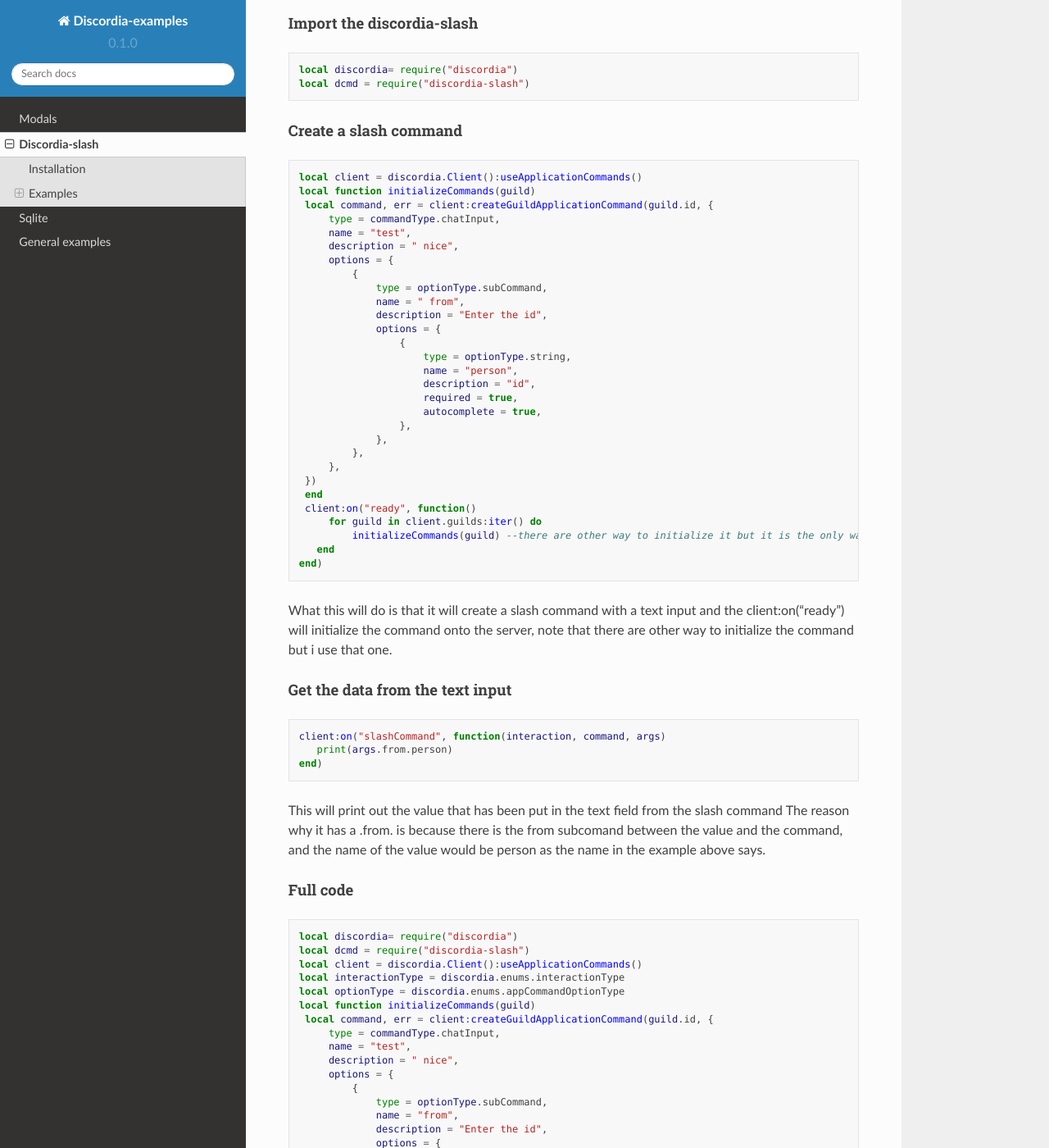
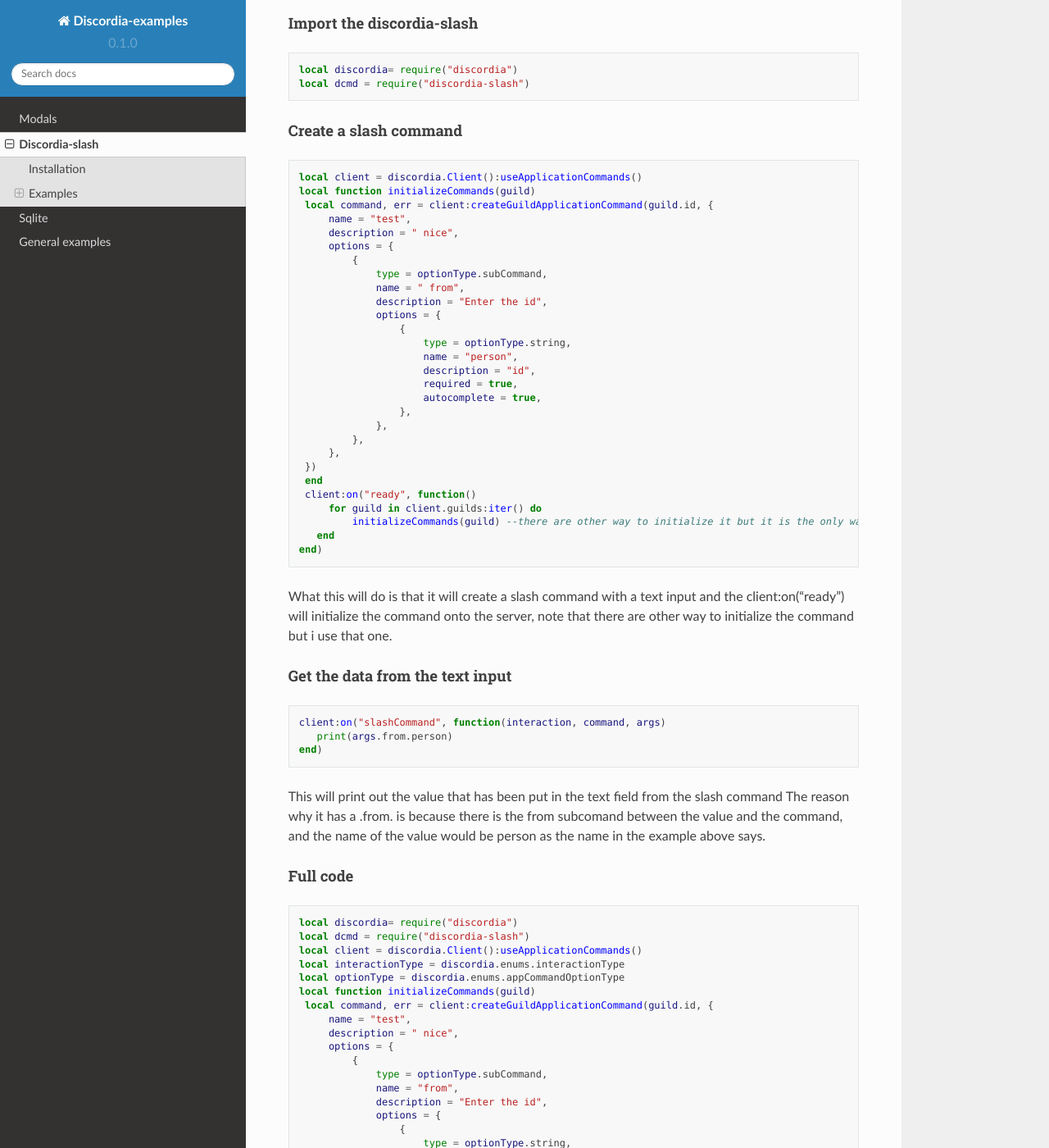
Before and after one commit to justdie386/discordia-examples, a Sphinx documentation site: the page built from docs/source/slash.rst, in a window 1280 px wide and 1400 px high, scrolled down 920 px. Shown: the whole window at 82% size. Built offline with Sphinx 7.4.7 and the Read the Docs theme 2.0.0, drawn with Linux system fonts in a browser that asks for light colours.

Commit message:
Update slash.rst
removed commandType as the library seems to have it now deprecated idk

```diff
--- a/docs/source/slash.rst
+++ b/docs/source/slash.rst
@@ -36,7 +36,6 @@
    local client = discordia.Client():useApplicationCommands()
    local function initializeCommands(guild)
     local command, err = client:createGuildApplicationCommand(guild.id, {
-        type = commandType.chatInput,
         name = "test",
         description = " nice",
         options = {
@@ -88,7 +87,6 @@
    local optionType = discordia.enums.appCommandOptionType
    local function initializeCommands(guild)
     local command, err = client:createGuildApplicationCommand(guild.id, {
-        type = commandType.chatInput,
         name = "test",
         description = " nice",
         options = {
```
